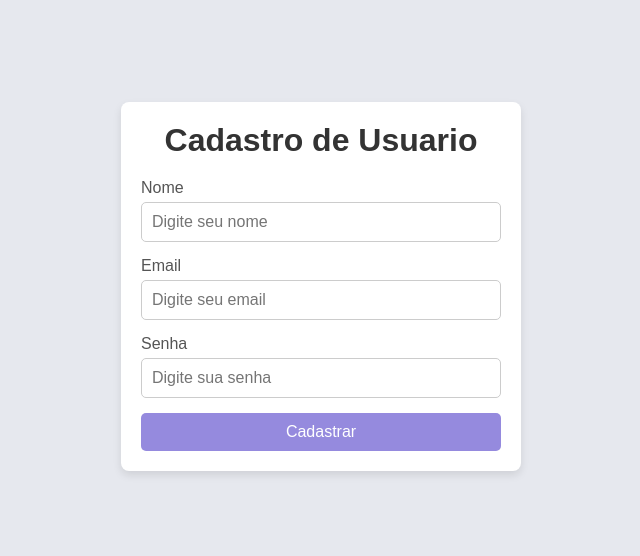
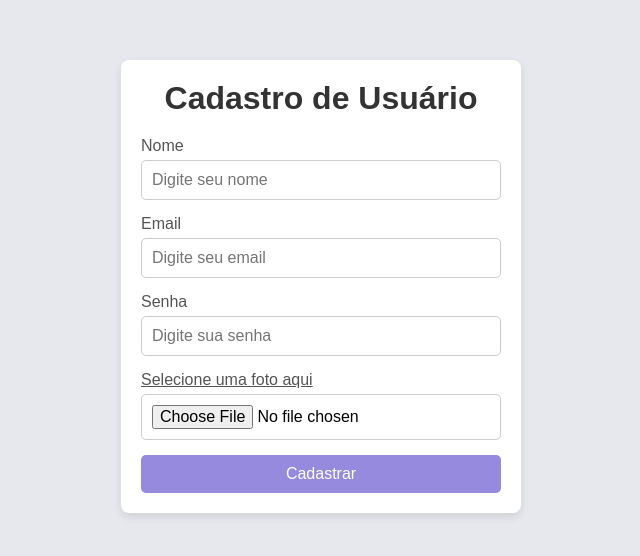
Before and after one commit to jenihc/Contador, a plain HTML site: page index.html in a window 1280 px wide. Shown: the part 114-670 px from the top of the page, without its empty margins (319-959 px from the left). Drawn offline with Linux system fonts and the light colour scheme.

Commit message:
Update index.html

```diff
--- a/index.html
+++ b/index.html
@@ -9,7 +9,7 @@
 </head>
 <body>
     <div class="container">
-        <h1>Cadastro de Usuario</h1>
+        <h1>Cadastro de Usuário</h1>
         <form action="/cadastrar" method="post">
             <div class="form-group">
                 <label for="nome">Nome</label>
@@ -23,6 +23,10 @@
                 <label for="senha">Senha</label>
                 <input type="password" id="senha" name="senha" placeholder="Digite sua senha" required>
             </div>
+            <div class="form-group">
+                <label for="file"><u>Selecione uma foto aqui</u></label>
+                <input type="file" id="file" name="file" accept="image/*" required>
+            </div>
             <button type="submit" class="btn">Cadastrar</button>
         </form>
     </div>
```
